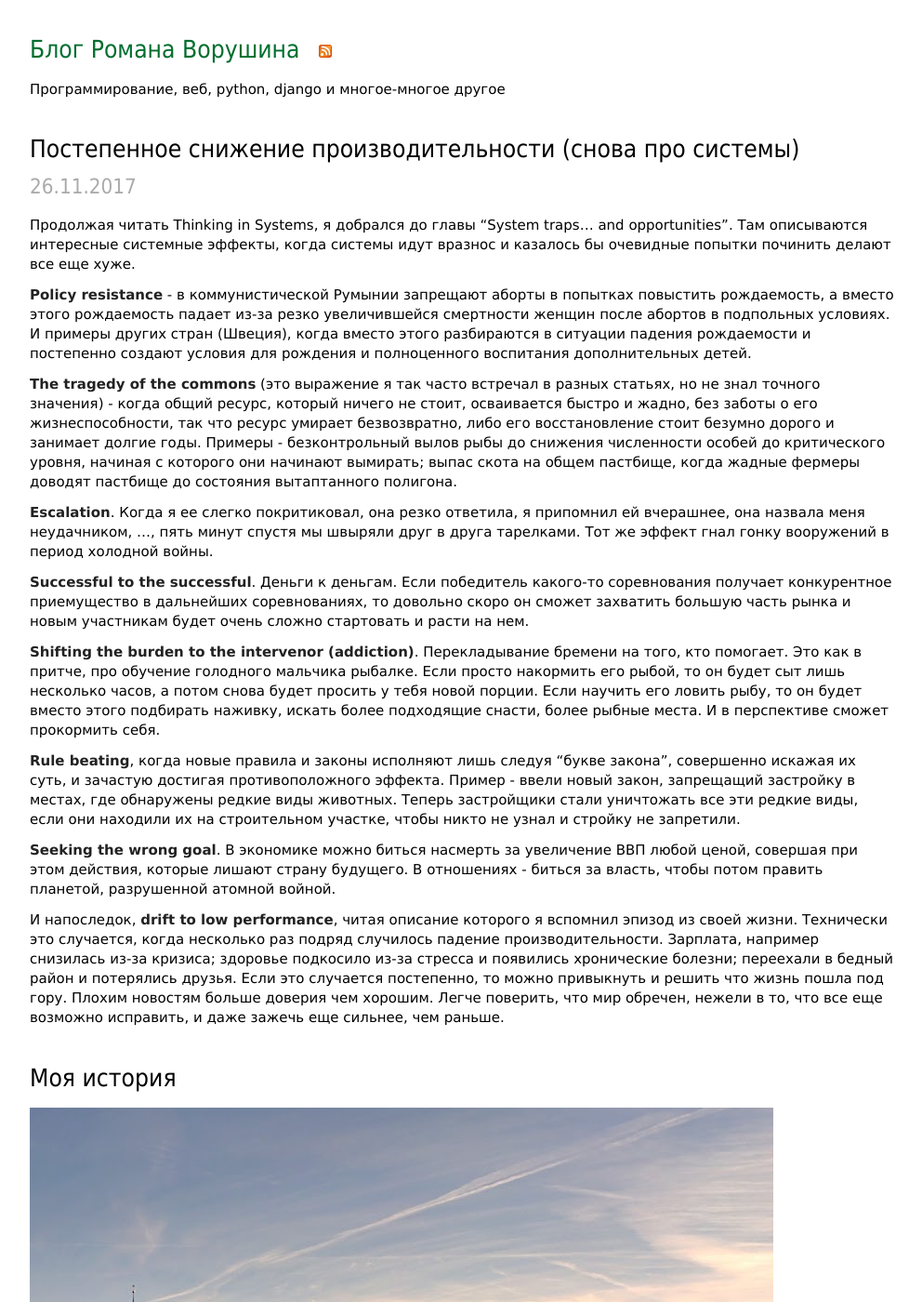
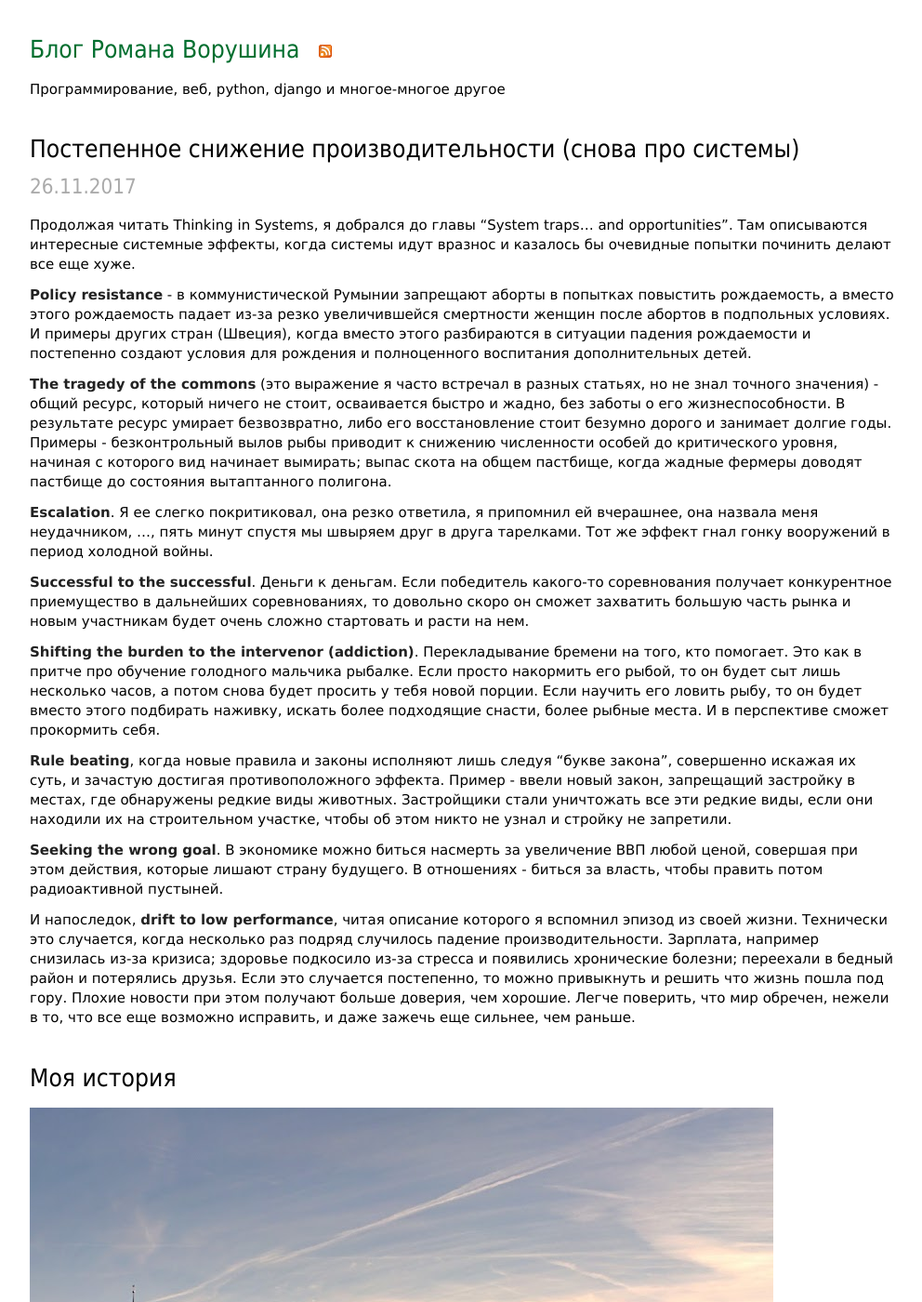
Before and after one commit to vorushin/vorushin.github.io, a Jekyll site: the page built from _posts/2017-11-26-drift-to-low-performance.md, in a window 1280 px wide and 1400 px high. Shown: the whole window at 93% size, without its empty margins (143-1135 px from the left). Built offline with Jekyll 4.4.1, drawn with Linux system fonts in a browser that asks for light colours; comment, search, counter and statistics services are not loaded; some of the changed text lies outside the part shown.

Commit message:
Edits and a bit more text

```diff
--- a/_posts/2017-11-26-drift-to-low-performance.md
+++ b/_posts/2017-11-26-drift-to-low-performance.md
@@ -7,40 +7,42 @@
 
 **Policy resistance** - в коммунистической Румынии запрещают аборты в попытках повыстить рождаемость, а вместо этого рождаемость падает из-за резко увеличившейся смертности женщин после абортов в подпольных условиях. И примеры других стран (Швеция), когда вместо этого разбираются в ситуации падения рождаемости и постепенно создают условия для рождения и полноценного воспитания дополнительных детей.
 
-**The tragedy of the commons** (это выражение я так часто встречал в разных статьях, но не знал точного значения) - когда общий ресурс, который ничего не стоит, осваивается быстро и жадно, без заботы о его жизнеспособности, так что ресурс умирает безвозвратно, либо его восстановление стоит безумно дорого и занимает долгие годы. Примеры - безконтрольный вылов рыбы до снижения численности особей до критического уровня, начиная с которого они начинают вымирать; выпас скота на общем пастбище, когда жадные фермеры доводят пастбище до состояния вытаптанного полигона.
+**The tragedy of the commons** (это выражение я часто встречал в разных статьях, но не знал точного значения) - общий ресурс, который ничего не стоит, осваивается быстро и жадно, без заботы о его жизнеспособности. В результате ресурс умирает безвозвратно, либо его восстановление стоит безумно дорого и занимает долгие годы. Примеры - безконтрольный вылов рыбы приводит к снижению численности особей до критического уровня, начиная с которого вид начинает вымирать; выпас скота на общем пастбище, когда жадные фермеры доводят пастбище до состояния вытаптанного полигона.
 
-**Escalation**. Когда я ее слегко покритиковал, она резко ответила, я припомнил ей вчерашнее, она назвала меня неудачником, ..., пять минут спустя мы швыряли друг в друга тарелками. Тот же эффект гнал гонку вооружений в период холодной войны.
+**Escalation**. Я ее слегко покритиковал, она резко ответила, я припомнил ей вчерашнее, она назвала меня неудачником, ..., пять минут спустя мы швыряем друг в друга тарелками. Тот же эффект гнал гонку вооружений в период холодной войны.
 <!--more-->
 
 **Successful to the successful**. Деньги к деньгам. Если победитель какого-то соревнования получает конкурентное приемущество в дальнейших соревнованиях, то довольно скоро он сможет захватить большую часть рынка и новым участникам будет очень сложно стартовать и расти на нем.
 
-**Shifting the burden to the intervenor (addiction)**. Перекладывание бремени на того, кто помогает. Это как в притче, про обучение голодного мальчика рыбалке. Если просто накормить его рыбой, то он будет сыт лишь несколько часов, а потом снова будет просить у тебя новой порции. Если научить его ловить рыбу, то он будет вместо этого подбирать наживку, искать более подходящие снасти, более рыбные места. И в перспективе сможет прокормить себя.
+**Shifting the burden to the intervenor (addiction)**. Перекладывание бремени на того, кто помогает. Это как в притче про обучение голодного мальчика рыбалке. Если просто накормить его рыбой, то он будет сыт лишь несколько часов, а потом снова будет просить у тебя новой порции. Если научить его ловить рыбу, то он будет вместо этого подбирать наживку, искать более подходящие снасти, более рыбные места. И в перспективе сможет прокормить себя.
 
-**Rule beating**, когда новые правила и законы исполняют лишь следуя "букве закона", совершенно искажая их суть, и зачастую достигая противоположного эффекта. Пример - ввели новый закон, запрещащий застройку в местах, где обнаружены редкие виды животных. Теперь застройщики стали уничтожать все эти редкие виды, если они находили их на строительном участке, чтобы никто не узнал и стройку не запретили.
+**Rule beating**, когда новые правила и законы исполняют лишь следуя "букве закона", совершенно искажая их суть, и зачастую достигая противоположного эффекта. Пример - ввели новый закон, запрещащий застройку в местах, где обнаружены редкие виды животных. Застройщики стали уничтожать все эти редкие виды, если они находили их на строительном участке, чтобы об этом никто не узнал и стройку не запретили.
 
-**Seeking the wrong goal**. В экономике можно биться насмерть за увеличение ВВП любой ценой, совершая при этом действия, которые лишают страну будущего. В отношениях - биться за власть, чтобы потом править планетой, разрушенной атомной войной.
+**Seeking the wrong goal**. В экономике можно биться насмерть за увеличение ВВП любой ценой, совершая при этом действия, которые лишают страну будущего. В отношениях - биться за власть, чтобы править потом радиоактивной пустыней.
 
-И напоследок, **drift to low performance**, читая описание которого я вспомнил эпизод из своей жизни. Технически это случается, когда несколько раз подряд случилось падение производительности. Зарплата, например снизилась из-за кризиса; здоровье подкосило из-за стресса и появились хронические болезни; переехали в бедный район и потерялись друзья. Если это случается постепенно, то можно привыкнуть и решить что жизнь пошла под гору. Плохим новостям больше доверия чем хорошим. Легче поверить, что мир обречен, нежели в то, что все еще возможно исправить, и даже зажечь еще сильнее, чем раньше.
+И напоследок, **drift to low performance**, читая описание которого я вспомнил эпизод из своей жизни. Технически это случается, когда несколько раз подряд случилось падение производительности. Зарплата, например снизилась из-за кризиса; здоровье подкосило из-за стресса и появились хронические болезни; переехали в бедный район и потерялись друзья. Если это случается постепенно, то можно привыкнуть и решить что жизнь пошла под гору. Плохие новости при этом получают больше доверия, чем хорошие. Легче поверить, что мир обречен, нежели в то, что все еще возможно исправить, и даже зажечь еще сильнее, чем раньше.
 
 ## Моя история
 
 ![Вид из нового офиса](/img/office_view.jpg)
 
-Мы переехали в новую далекую страну, где я начал работать в большой крутой конторе. На прежнем месте работы я был признаным специалистом, люди спрашивали моего совета, у меня была возможность выбирать самые интересные проекты. На новом месте мой предыдущий опыт никто не ценил. По крайней мере мне так казалось, что мне как будто говорят "у нас все свои супер-крутые технологии и подходы, а в них ты нифига пока не соображаешь". Я слегка подобиделся, стал менее активным, и покатилось. Интересные проекты расхватывали более энергичные коллеги и я оставался с задачами, в которых не видел ничего интересного и мотивирующего. Стоило ради этого менять шило на мыло???
+Мы переехали в новую далекую страну, где я начал работать в большой крутой конторе. На прежнем месте работы я был признаным специалистом, люди спрашивали моего совета, у меня была возможность выбирать самые интересные проекты. На новом месте мой предыдущий опыт никто не ценил. По крайней мере мне так казалось, что мне как будто говорят "у нас все свои супер-крутые технологии и подходы, а в них ты нифига пока не соображаешь". Я слегка подобиделся, стал менее активным, и дела пошли еще хуже. Интересные проекты расхватывали более энергичные коллеги и я оставался с задачами, в которых не видел ничего интересного и мотивирующего. Стоило ради этого менять шило на мыло???
 
-Кроме работы остро стал языковой барьер, вопросы интеграции детей. Мы заметили, что социальный статус нашей семьи сильно упал - иностранцы без друзей и родственников, не знающие языка и ничего не понимающие как устроена местная жизнь, с культурой сильно отличной от местной. Дикие понаехавшие. Здоровье на этом фоне тоже стало проблематичнее. Теперь я понимаю, что на высоком уровне кортизола (гормон плохого стресса) тело начинает сыпаться.
+Кроме работы остро стоял языковой барьер, вопросы интеграции детей. Мы заметили, что социальный статус нашей семьи сильно упал - иностранцы без друзей и родственников, не знающие языка и ничего не понимающие как устроена местная жизнь, с культурой сильно отличной от местной. Дикие понаехавшие. Здоровье на этом фоне тоже стало проблематичнее. Теперь я понимаю, что на высоком уровне кортизола (гормон плохого стресса) тело начинает сыпаться.
 
 Все это вместе еще больше утвердило меня в ощущении, что я неудачник в работе и по жизни, что нужно брать небольшие задачки и пилить их как могу, а то вообще уволят и придется снова переезжать, а на это нет никаких уже сил. Помогало, что я был не один такой. Похожие эффекты переживали многие мои коллеги. Один из аспектов этой проблемы называется impostor sindrome. Он часто встречается у студентов, поступивших в элитные вузы и у сотрудников топовых компаний. Кажется что ты лишний на этом празднике жизни, что тебя наняли по ошибке. Что все остальные жгут не по-детски, а ты только и способен что ковыряться в песочнице.
 
 ## Путь наверх
 
-Как я из этого выбрался? Небыстро и наверное не очень эффективно. Снова начал вести дневник и записывал основные проблемные зоны и размышлял над возможными действиями. Потихоньку [разобрался с языком](https://vorushin.github.io/blog/swiss-integration-learning-languages) - стало меньше стресса при взаимодействии за пределами англоязычной компании. Стал больше двигаться и [подбирать регулярные тренировки](https://www.facebook.com/vorushin/posts/10155330002934170) - стало получше со здоровьем, удалось убрать часть лишнего веса и даже отрастить кое-какие мышцы. На работе немного пообвыкся, прошел кучу тренингов, начал брать проекты все сложнее и интересней. Были и периоды движения вверх, и временные кризисы, и ощущения тупика (особенно когда брал проекты чуть сложнее, чем мог потянуть). Перешел в другую команду, где репутацию пришлось зарабаывать почти с нуля, что тоже было непросто.
+Как я из этого выбрался? Небыстро и наверное не очень эффективно. Снова начал вести дневник и записывал основные проблемные зоны и размышлял над возможными действиями. Потихоньку [разобрался с языком](https://vorushin.github.io/blog/swiss-integration-learning-languages) - стало меньше стресса при взаимодействии за пределами англоязычной компании. Стал больше двигаться и [подбирать регулярные тренировки](https://www.facebook.com/vorushin/posts/10155330002934170) - стало получше со здоровьем, удалось убрать часть лишнего веса и даже отрастить кое-какие мышцы. На работе немного пообвыкся, прошел кучу тренингов, начал брать проекты все сложнее и интересней. Были и периоды движения вверх, и временные кризисы, и ощущения тупика (особенно когда брал проекты чуть сложнее, чем мог потянуть). Перешел в другую команду, где репутацию пришлось зарабатывать почти с нуля, что тоже было непросто, но зато я начал работать с уникальными технологиями, ради которых и я пришел в эту компанию.
 
-Я снова и снова обращался к дневнику и стал замечать, что проблемы которые были очень острыми год-два назад, уже разрешены. И на меня накатывала волна облегчения - уфф! может быть и все на так уж бесмыссленно, может быть когда-нибудь все будет хорошо. Я смотрел на результаты взвешивания и даже когда ежедневный прогресс был неочевидным, наблюдал ясный тренд - я становлюсь легче и процент жира падает. Я смотрел на графики тренировочных результатов и видел, что скачки вниз и вверх все таки показывают постепенный рост тренированности.
+Я снова и снова перечитывал дневник и стал замечать, что проблемы которые были очень острыми год-два назад, уже разрешены. И на меня накатывала волна облегчения - уфф! может быть и все на так уж бесмыссленно, может быть когда-нибудь все будет хорошо. Я смотрел на результаты взвешивания и даже когда ежедневный прогресс был неочевидным, наблюдал ясный тренд - я становлюсь легче и процент жира падает. Я смотрел на графики тренировочных результатов и видел, что скачки вниз и вверх все таки показывают постепенный рост тренированности.
 
 ![Моя первая за 15 лет эстафета](/img/winti_sola_2016.jpg).
 
-Чаще стали случаться приятные сюрпризы. Удачный командный забег. Проект хороший подвернулся. Зашел на класс в спортзале и нашел [хороший вид спорта](https://www.crossfit.com/). Познакомился с коллегой за чаем и чуть позже начал делать вместе что-то совсем новое и увлекательное.
+Чаще стали случаться приятные сюрпризы. Удачный командный забег. Зашел на класс в спортзале и нашел [хороший вид спорта](https://www.crossfit.com/). Постепенно появились приятели и друзья. Спортивный клуб, куда я прихожу с замороченной головой и выхожу героем-победителем.
+
+Раньше были ситуации, в которых мне не доставался большой проект из-за опасения, что я не смогу сделать его быстро и надежно. Теперь, когда я показал себя на практике, ожидания изменились.
 
 ## Тупики
 
```
Also changed, not shown: other parts of _posts/2017-11-26-drift-to-low-performance.md (+2 -0 lines).
